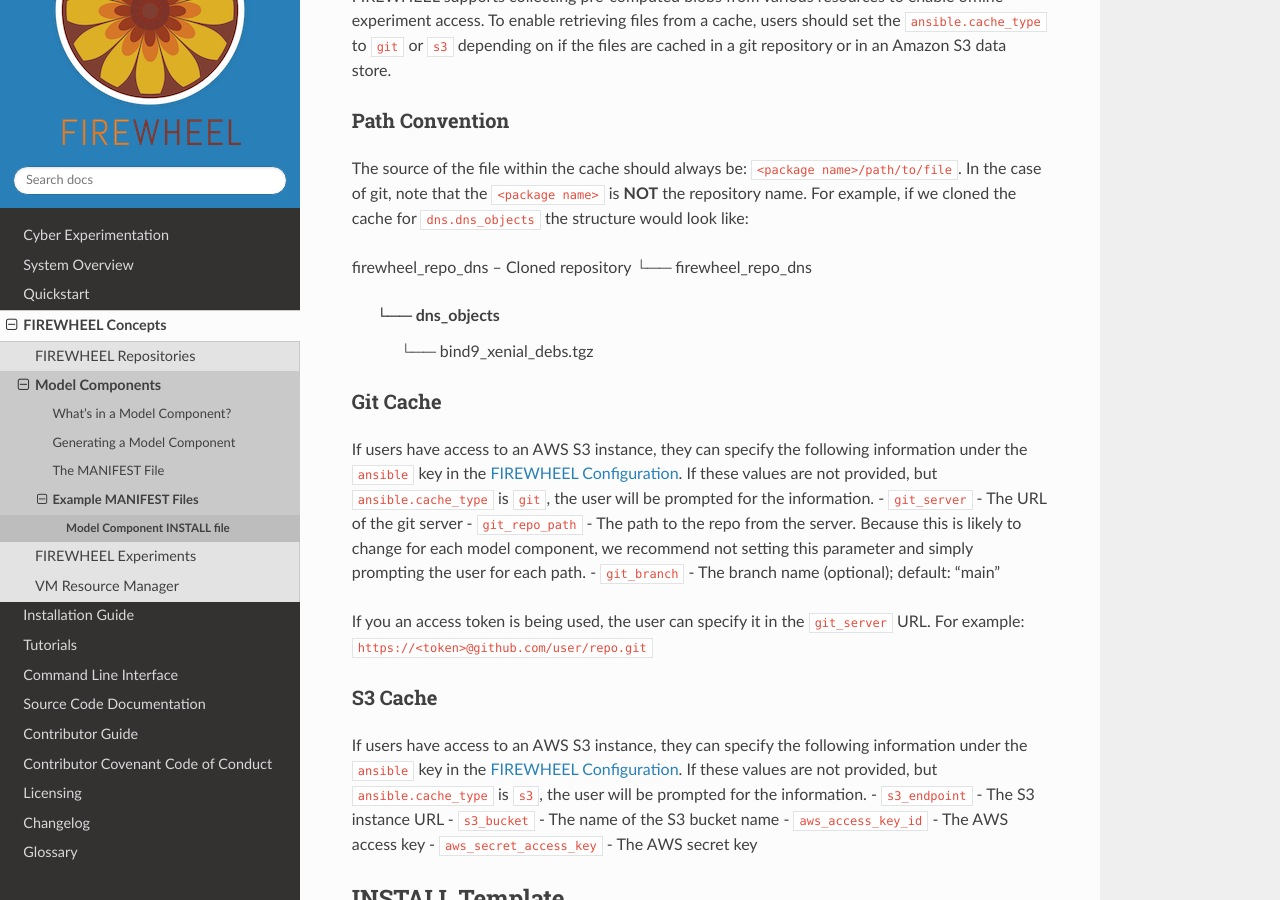
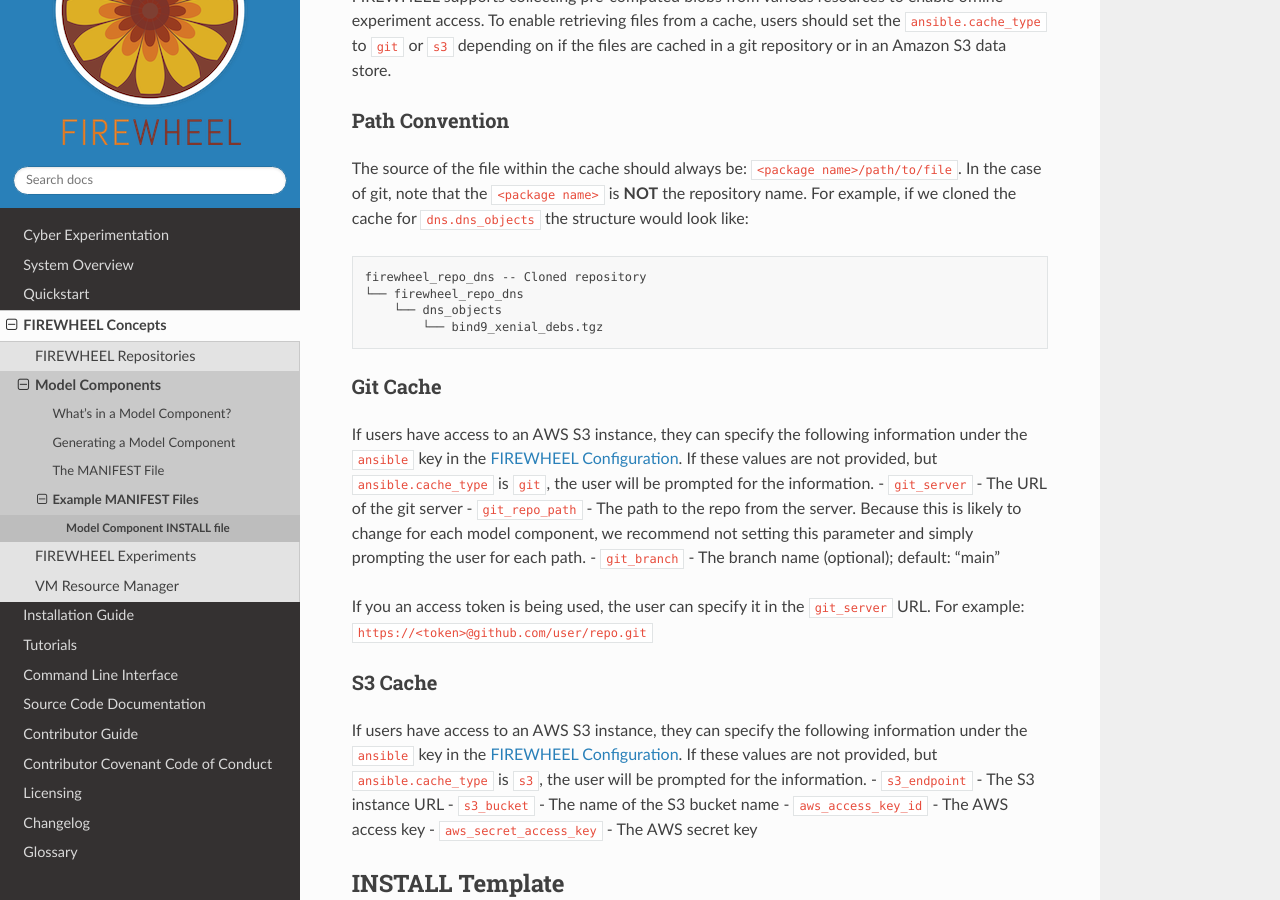
Before and after one commit to sdelliot/firewheel, a Sphinx documentation site: the page built from docs/source/model_component/mc_install.rst, in a window 1280 px wide and 900 px high, scrolled down 1900 px. Built offline with Sphinx 7.4.7 and the Read the Docs theme 3.1.0, drawn with Linux system fonts in a browser that asks for light colours; pages that are not in the unit, such as notebooks, are missing from menus; the version number could not be read and is left out.

Commit message:
Improving readability

```diff
--- a/docs/source/model_component/mc_install.rst
+++ b/docs/source/model_component/mc_install.rst
@@ -80,12 +80,12 @@ Path Convention
 ===============
 The source of the file within the cache should always be: ``<package name>/path/to/file``.
 In the case of git, note that the ``<package name>`` is **NOT** the repository name.
-For example, if we cloned the cache for ``dns.dns_objects`` the structure would look like:
+For example, if we cloned the cache for ``dns.dns_objects`` the structure would look like::
 
-firewheel_repo_dns -- Cloned repository
-└── firewheel_repo_dns
-    └── dns_objects
-        └── bind9_xenial_debs.tgz
+    firewheel_repo_dns -- Cloned repository
+    └── firewheel_repo_dns
+        └── dns_objects
+            └── bind9_xenial_debs.tgz
 
 Git Cache
 =========
```
